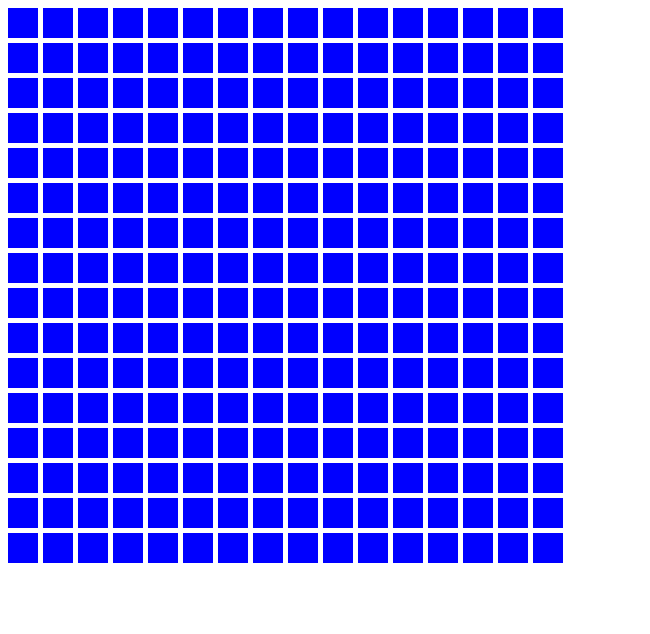
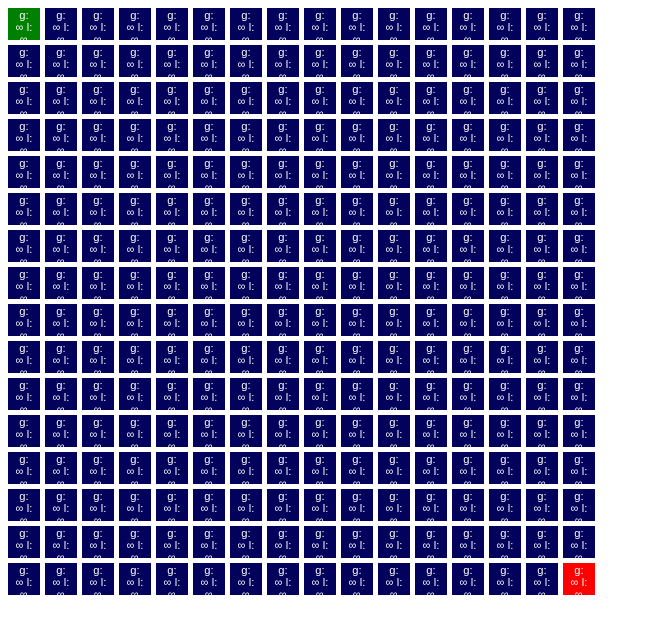
Before and after one commit to nextdesusu/a-star, an Angular app: page / in a window 1280 px wide. Shown: the top 634 px of the page, without its empty margins (0-650 px from the left). Built offline with nearby package versions, Linux system fonts and the light colour scheme.

Commit message:
feat: refactor

```diff
--- a/src/a-star/types.ts
+++ b/src/a-star/types.ts
@@ -1,4 +1,5 @@
 export interface AStarNode {
+  ancestor: AStarNode | null;
   neightbours: Array<AStarNode>;
   visited: boolean;
   solid: boolean;
@@ -15,15 +16,32 @@ export class NodeTable {
   end: AStarNode;
   constructor(tableSize: number) {
     this.size = tableSize;
-    this.nodes = new Array(tableSize * tableSize).fill(null);
+    this.nodes = new Array(tableSize * tableSize);
     for (let x = 0; x < tableSize; x += 1) {
       for (let y = 0; y < tableSize; y += 1) {
-        this.nodes[y * tableSize + x] = { neightbours: [], solid: false, visited: false, gWeight: 0, lWeight: 0, x, y };
+        this.nodes[y * tableSize + x] = {
+          ancestor: null,
+          neightbours: [],
+          solid: false,
+          visited: false,
+          gWeight: Infinity,
+          lWeight: Infinity,
+          x,
+          y
+        };
       }
     }
 
     this.start = this.nodeAt(0, 0);
     this.end = this.nodeAt(tableSize - 1, tableSize - 1);
+  }
+
+  setStartNode(node: AStarNode) {
+    this.start = node;
+  }
+
+  setEndNode(node: AStarNode) {
+    this.end = node;
   }
 
   nodeAt(x, y): AStarNode {
--- a/src/app/node-container/node-container.component.css
+++ b/src/app/node-container/node-container.component.css
@@ -3,6 +3,6 @@
 
 .node-container {
   display: grid;
-  grid-template: repeat(16, 30px) / repeat(16, 30px);
+  grid-template: repeat(16, 32px) / repeat(16, 32px);
   grid-gap: 5px;
 }
--- a/src/app/node-container/node-container.component.html
+++ b/src/app/node-container/node-container.component.html
@@ -1,3 +1,13 @@
-<div (click)="handleClick($event)" class="node-container">
-  <app-node *ngFor="let node of NT" [nodeProperties]="node"></app-node>
+<div
+  (contextmenu)="onRightClick()"
+  (mousedown)="handleClick($event)"
+  class="node-container"
+  >
+  <app-node *ngFor="let node of NT" [props]="{
+    ANode: node,
+    startX: NT.start.x,
+    startY: NT.start.y,
+    endX: NT.end.x,
+    endY: NT.end.x
+  }"></app-node>
 </div>
--- a/src/app/node-container/node-container.component.ts
+++ b/src/app/node-container/node-container.component.ts
@@ -1,5 +1,11 @@
 import { Component, OnInit } from '@angular/core';
-import { AStarNode, NodeTable } from "../../a-star/types";
+import { NodeTable, AStarNode } from "../../a-star/types";
+
+enum MouseButtons {
+  left = 1,
+  middle,
+  right
+}
 
 @Component({
   selector: 'app-node-container',
@@ -13,14 +19,30 @@ export class NodeContainerComponent implements OnInit {
   ngOnInit(): void {
   }
 
+  onRightClick() {
+    return false;
+  }
+
   handleClick(event: any) {
+    event.preventDefault();
     const target = event.target;
     const x = target.getAttribute("data-pos-x");
     const y = target.getAttribute("data-pos-y");
-    if (x !== null && y !== null) {
-      const node = this.NT.nodeAt(Number(x), Number(y));
-      console.log("node:", node);
+    if (x === null || y === null) {
+      return;
+    }
+    console.log(x, ":", y);
+    const node: AStarNode = this.NT.nodeAt(Number(x), Number(y));
+    if (event.which === MouseButtons.left && !event.ctrlKey) {
+      node.solid = false;
+      this.NT.setStartNode(node);
+    } else if (event.which === MouseButtons.right) {
+      node.solid = false;
+      this.NT.setEndNode(node);
+    } else if (event.which === MouseButtons.left && event.ctrlKey) {
+      if (node !== this.NT.end && node !== this.NT.start) {
+        node.solid = !node.solid;
+      }
     }
   }
-
 }
--- a/src/app/node/node.component.css
+++ b/src/app/node/node.component.css
@@ -6,9 +6,20 @@
   width: 100%;
   height: 100%;
   z-index: 2;
-  background-color: blue;
+  background-color: rgb(2, 2, 92);
   border: none;
   cursor: pointer;
+  color: white;
+  font-size: .7em;
+  text-align: center;
+}
+
+.startNode {
+  background-color: green;
+}
+
+.endNode {
+  background-color: red;
 }
 
 .wall {
@@ -20,5 +31,9 @@
 }
 
 .visited {
-  background-color: rgba(1, 1, 150, 0.781);
+  opacity: .7;
 }
+
+.solid {
+  background-color: gray;
+}
--- a/src/app/node/node.component.html
+++ b/src/app/node/node.component.html
@@ -1,5 +1,13 @@
 <button
+  [ngClass]="{
+    visited: props.ANode.visited,
+    solid: props.ANode.solid,
+    startNode: isStartNode,
+    endNode: isEndNode
+  }"
   class="node-button"
-  [attr.data-pos-x]="nodeProperties.x"
-  [attr.data-pos-y]="nodeProperties.y"
-></button>
+  [attr.data-pos-x]="props.ANode.x"
+  [attr.data-pos-y]="props.ANode.y"
+>
+  {{ props.ANode.solid ? "" : buttonText }}
+</button>
--- a/src/app/node/node.component.ts
+++ b/src/app/node/node.component.ts
@@ -1,5 +1,14 @@
 import { Component, OnInit, Input } from '@angular/core';
 import { AStarNode } from "../../a-star/types";
+import { NullTemplateVisitor } from '@angular/compiler';
+
+interface NodeProps {
+  ANode: AStarNode;
+  startX: number;
+  startY: number;
+  endX: number;
+  endY: number;
+}
 
 @Component({
   selector: 'app-node',
@@ -7,8 +16,25 @@ import { AStarNode } from "../../a-star/types";
   styleUrls: ['./node.component.css']
 })
 export class NodeComponent implements OnInit {
-  @Input() nodeProperties: AStarNode;
+  @Input() props: NodeProps; //nodeProperties: AStarNode;
   constructor() { }
+
+  get buttonText(): string {
+    const { gWeight, lWeight } = this.props.ANode;
+    const gValue: string = isFinite(gWeight) ? String(gWeight) : "∞";
+    const lValue: string = isFinite(lWeight) ? String(lWeight) : "∞";
+    return `g: ${gValue}\nl: ${lValue}`;
+  }
+
+  get isStartNode(): boolean {
+    const { ANode, startX, startY } = this.props;
+    return ANode.x === startX && ANode.y === startY;
+  }
+
+  get isEndNode(): boolean {
+    const { ANode, endX, endY } = this.props;
+    return ANode.x === endX && ANode.y === endY;
+  }
 
   ngOnInit(): void {
   }
```
